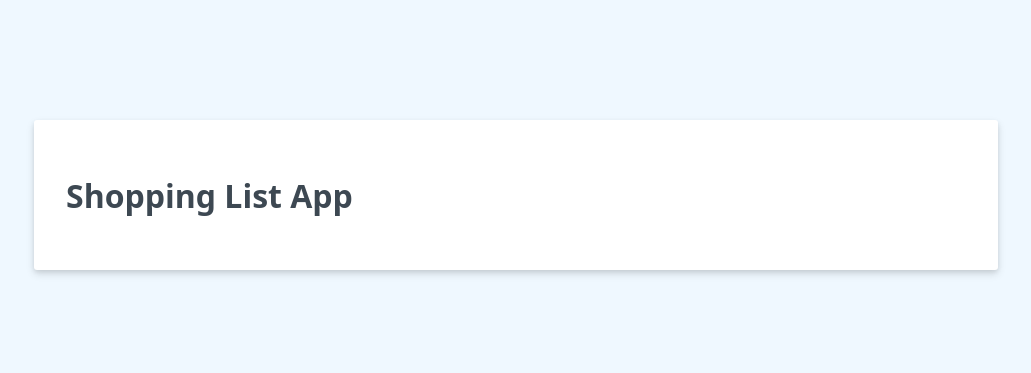
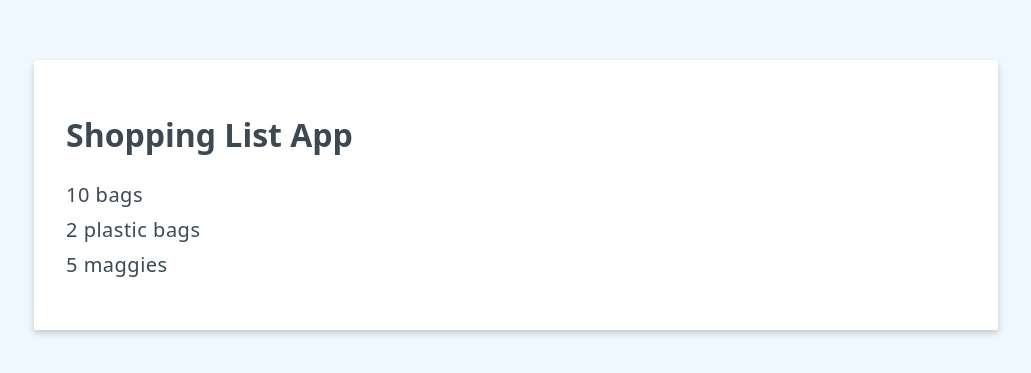
Before and after one commit to iskandar93/vuejs-cdn, a plain HTML site: page index.html in a window 1280 px wide. Shown: the part 205-578 px from the top of the page, without its empty margins (124-1155 px from the left). Drawn offline with nearby package versions, Linux system fonts and the light colour scheme.

Commit message:
add: manipulate rendering

```diff
--- a/index.html
+++ b/index.html
@@ -17,6 +17,16 @@
             <!-- Using Or Condition -->
             <h1>{{ header || 'Welcome' }}</h1>
 
+            <ul>
+                <li v-for="item in items" :key="item.id">{{ item.label }}</li>
+
+                <!-- With indexing -->
+                <!-- <li v-for="(item, index) in items" :key="item.id">{{index}} {{ item.label }}</li> -->
+
+                <!-- Custom indexing -->
+                <!-- <li v-for="(item, key) in items" :key="item.id">{{key}} {{ item.label }}</li> -->
+            </ul>
+
             <!-- <input v-model="header"> -->
         </div>
         <script src="https://unpkg.com/vue@3"></script>
@@ -25,7 +35,18 @@
             const shoppingList = Vue.createApp({
                 data() {
                     return {
-                        header: 'Shopping List App'
+                        header: 'Shopping List App',
+                        items: [
+                            { id: 1, label: "10 bags"},
+                            { id: 2, label: "2 plastic bags"},
+                            { id: 3, label: "5 maggies"},
+                        ]
+                        // Custom indexing
+                        // items: {
+                        //     'item-1' : { id: 1, label: "10 bags"},
+                        //     'item-2' : { id: 2, label: "2 plastic bags"},
+                        //     'item-3' : { id: 3, label: "5 maggies"},
+                        // }
                     }
                 },
             })
```
